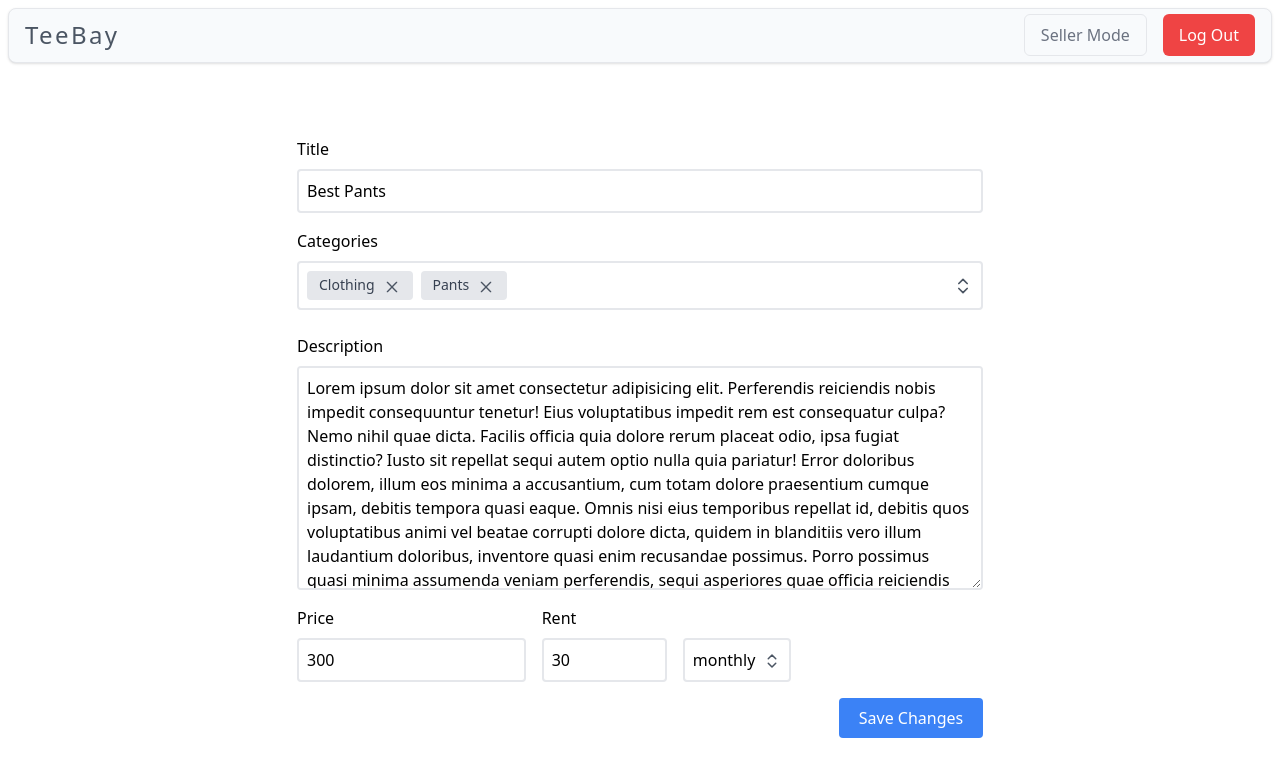
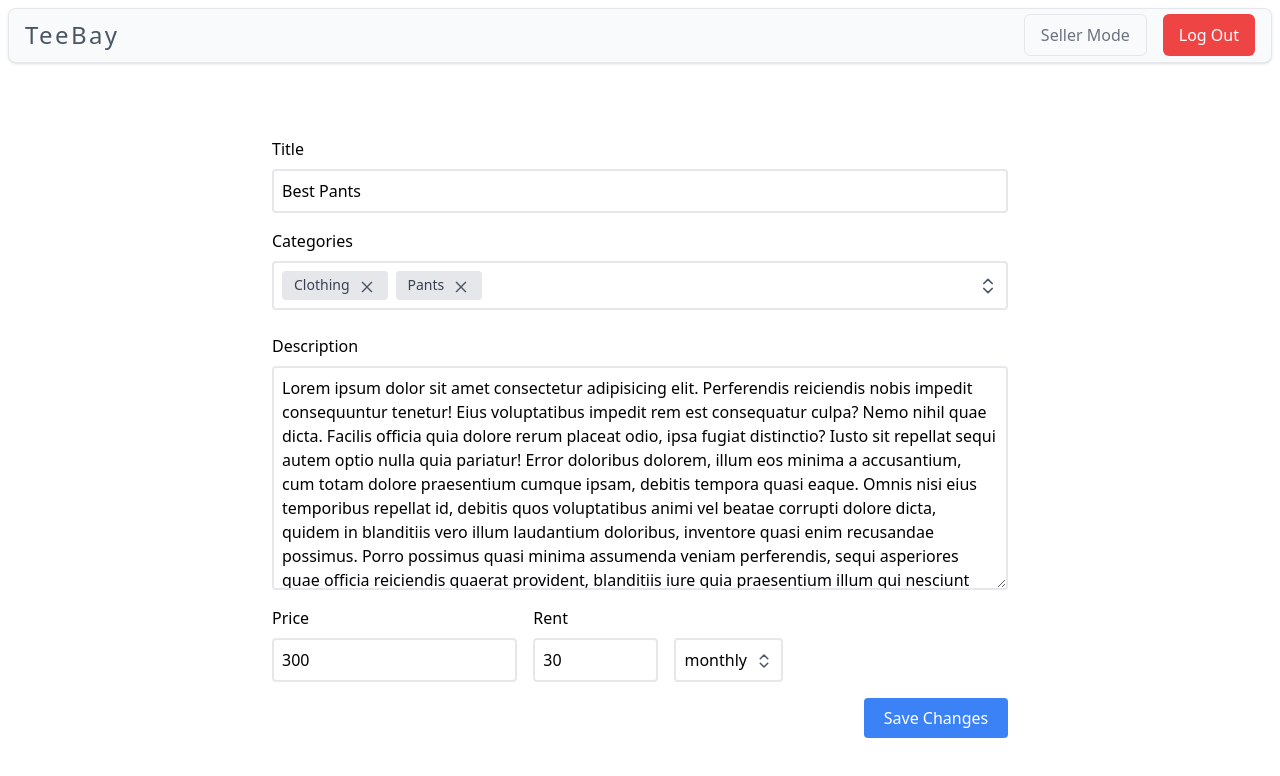
Before and after one commit to Btocode/teebay, a React (Vite) app in the folder teebay/: page /product/1 in a window 1280 px wide. Shown: the top 776 px of the page. Built offline with nearby package versions, Linux system fonts and the light colour scheme; sample sign-in values are in the browser's storage.

Commit message:
[Bug Fix] product details page

```diff
--- a/teebay/src/pages/ProductDetails.jsx
+++ b/teebay/src/pages/ProductDetails.jsx
@@ -22,10 +22,10 @@ const ProductDetails = () => {
   const [product, setProduct] = React.useState(data);
   return (
     <main className="w-full flex items-center h-full">
-      <div className="container mx-auto flex flex-col items-center h-[700px]">
+      <div className="container mx-auto flex flex-col items-center h-[700px] overflow-auto">
       <h1>
       </h1>
-        <div className="product-details w-[750px] mt-5 overflow-scroll custom-scrollbar p-8 flex flex-col gap-4">
+        <div className="product-details  xl:w-[800px] mt-5 overflow-scroll custom-scrollbar p-8 flex flex-col gap-4">
           <span className="w-full flex flex-col gap-2">
             <p>Title</p>
             <input
```
